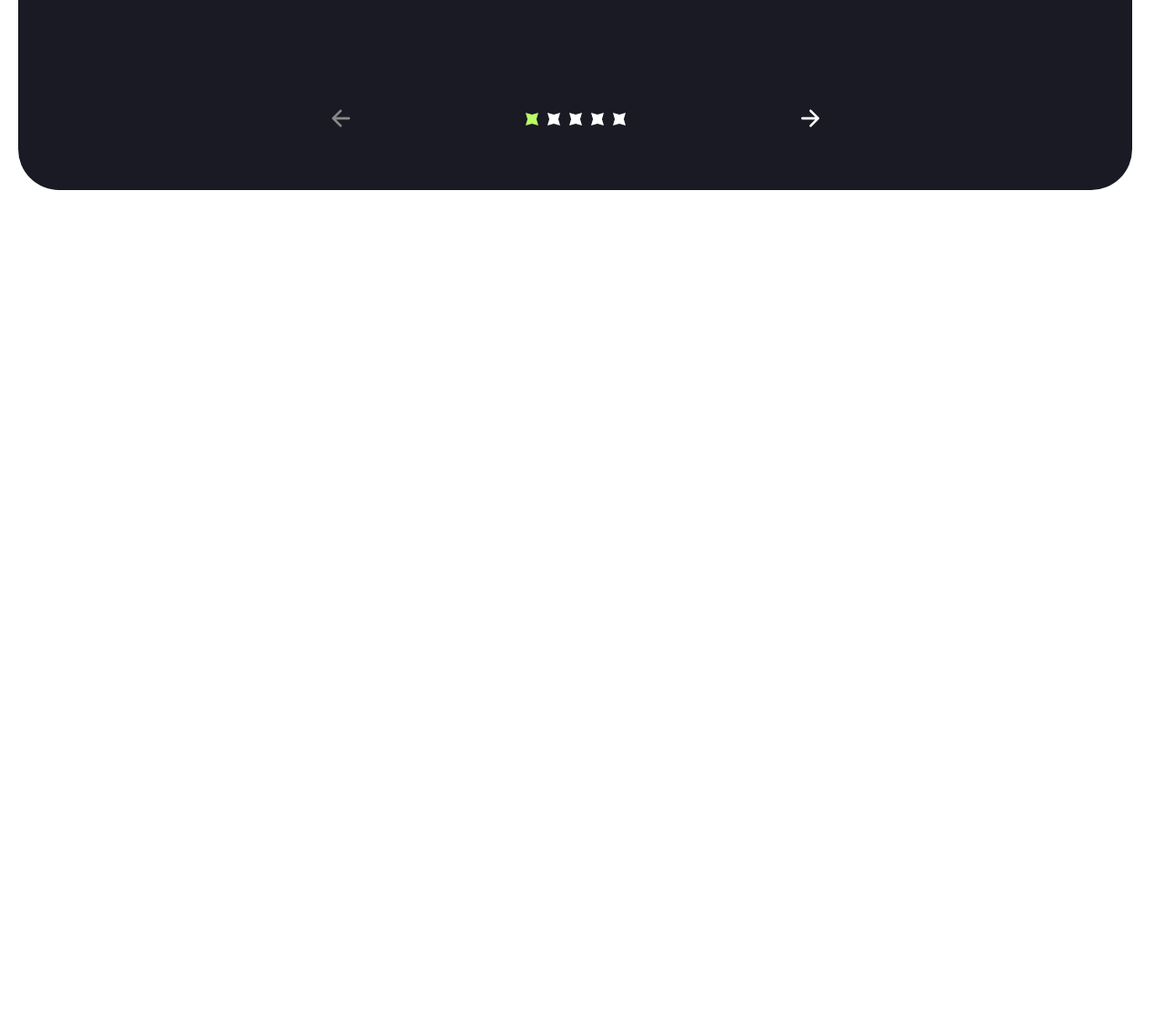
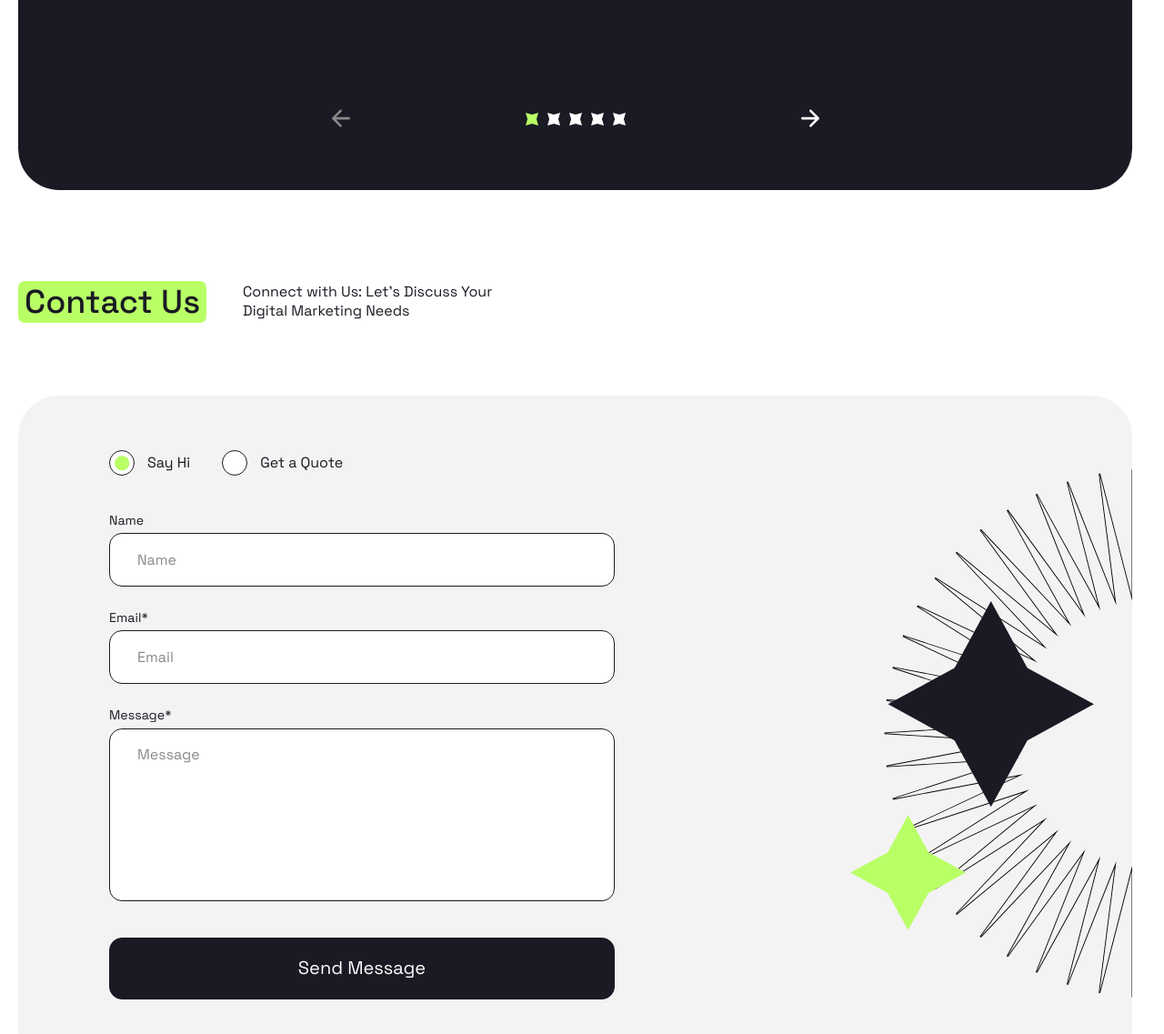
Before and after one commit to Kat-nik/positivus, a plain HTML site: page index.html in a window 1280 px wide. Shown: the part 6171-7308 px from the top of the page at 91% size. Before the commit the page ends 6430 px from the top, so only its background shows below. Drawn offline with Linux system fonts and the light colour scheme.

Commit message:
feat: contacts section

```diff
--- a/index.html
+++ b/index.html
@@ -732,6 +732,86 @@
         </div>
       </div>
     </section>
+
+    <section class="section container">
+      <header class="section__header">
+        <h2 class="section__title puddle-bg">Contact Us</h2>
+        <div class="section__description">
+          <p>Connect with Us: Let's Discuss Your<br>Digital Marketing Needs</p>
+        </div>
+      </header>
+
+      <div class="section__body">
+        <div class="contacts">
+          <form action="" class="contacts__form">
+            <fieldset class="contacts__request-types radios">
+              <legend class="radios__title visually-hidden">Request type</legend>
+              <label class="radios__item radio">
+                <input
+                  class="radio__input visually-hidden"
+                  type="radio"
+                  name="request-type"
+                  value="Say Hi"
+                  checked
+                >
+                <span class="radio__emulator"></span>
+                <span class="radio__label">Say Hi</span>
+              </label>
+
+              <label class="radios__item radio">
+                <input
+                  class="radio__input visually-hidden"
+                  type="radio"
+                  name="request-type"
+                  value="Get a Quote"
+                >
+                <span class="radio__emulator"></span>
+                <span class="radio__label">Get a Quote</span>
+              </label>
+            </fieldset>
+
+            <div class="contacts__body">
+              <div class="contacts__field field">
+                <label class="field__label" for="name">Name</label>
+                <input
+                  class="field__input"
+                  id="name"
+                  name="name"
+                  type="text"
+                  placeholder="Name"
+                >
+              </div>
+
+              <div class="contacts__field field">
+                <label class="field__label" for="email">Email*</label>
+                <input
+                  class="field__input"
+                  id="email"
+                  name="email"
+                  type="email"
+                  placeholder="Email"
+                  required
+                >
+              </div>
+
+              <div class="contacts__field field">
+                <label class="field__label" for="message">Message*</label>
+                <textarea
+                  class="field__input field__input--textarea"
+                  id="message"
+                  name="message"
+                  type="text"
+                  placeholder="Message"
+                  required
+                ></textarea>
+              </div>
+            </div>
+
+            <button class="contacts__button button" type="submit">Send Message</button>
+          </form>
+        </div>
+      </div>
+    </section>
   </main>
 
   <dialog class="mobile-overlay visible-mobile" id="mobileOverlay">
--- /dev/null
+++ b/styles/blocks/_contacts.scss
@@ -0,0 +1,70 @@
+.contacts {
+  position: relative;
+  overflow-x: hidden;
+
+  @include mobile-above {
+    padding: 60px 100px 80px;
+    background-color: var(--color-gray);
+    border-radius: var(--border-radius-large);
+  }
+
+  &::after {
+    --contactsImageOffsetY: 62px;
+
+    content: '';
+    position: absolute;
+    top: 50%;
+    left: 100%;
+    translate: -50% -50%;
+    height: calc(100% - var(--contactsImageOffsetY) * 2);
+    aspect-ratio: 1;
+    background: url('../../images/contacts-bg.svg') center/contain no-repeat;
+
+    @include tablet {
+      display: none;
+    }
+  }
+
+  &__form {
+    display: flex;
+    flex-direction: column;
+
+    @include tablet-above {
+      max-width: 556px;
+    }
+
+    @include mobile-above {
+      row-gap: 40px;
+    }
+  }
+
+  &__body {
+    display: flex;
+    flex-direction: column;
+    row-gap: 25px;
+
+    @include mobile {
+      row-gap: 20px;
+      margin-bottom: 30px;
+      padding: 10px 30px 50px;
+    }
+  }
+
+  &__request-types,
+  &__body {
+    @include mobile {
+      background-color: var(--color-gray);
+      border-radius: 0 0 var(--border-radius-large) var(--border-radius-large);
+    }
+  }
+
+    &__request-types {
+    @include mobile {
+      padding: 40px 52px 36px;
+      border-radius: var(--border-radius-large) var(--border-radius-large) 0 0;
+      display: flex;
+      justify-content: center;
+      align-items: center;
+    }
+  }
+}
--- /dev/null
+++ b/styles/blocks/_field.scss
@@ -0,0 +1,49 @@
+.field {
+  display: flex;
+  flex-direction: column;
+  align-items: start;
+  row-gap: 5px;
+
+  @include mobile {
+    row-gap: 10px;
+  }
+
+  &__label {
+    @include fluid-text(16, 14);
+  }
+
+  &__input {
+    width: 100%;
+    height: var(--input-hight);
+    padding-inline: 30px;
+    border: var(--border);
+    border-radius: var(--border-radius);
+
+    @include hover {
+      background-color: var(--color-accent);
+    }
+
+    @include mobile {
+      padding-inline: 20px;
+    }
+
+    &:focus {
+      border-color: var(--color-accent);
+      outline: none;
+    }
+
+    &::placeholder {
+      color: var(--color-gray-alt);
+    }
+
+    &--textarea {
+      height: 190px;
+      padding-block: 18px;
+      resize: none;
+
+      @include mobile {
+        height: 132px;
+      }
+    }
+  }
+}
--- /dev/null
+++ b/styles/blocks/_radio.scss
@@ -0,0 +1,36 @@
+.radio {
+  display: flex;
+  align-items: center;
+  column-gap: 14px;
+  transition-duration: var(--transition-duration);
+
+  @include hover {
+    opacity: 0.6;
+  }
+
+  &__input {
+    &:not(:checked) + .radio__emulator::after {
+      opacity: 0;
+    }
+  }
+
+  &__emulator {
+    @include flex-center;
+    @include square(28px);
+
+    position: relative;
+    background-color: var(--color-light);
+    border: var(--border);
+    border-radius: 50%;
+
+    &::after {
+      @include abc-center;
+      @include square(60%);
+
+      content: '';
+      background-color: var(--color-accent);
+      border-radius: inherit;
+      transition-duration: var(--transition-duration);
+    }
+  }
+}
--- /dev/null
+++ b/styles/blocks/_radios.scss
@@ -0,0 +1,4 @@
+.radios {
+  display: flex;
+  gap: 35px;
+}
--- a/styles/styles.scss
+++ b/styles/styles.scss
@@ -8,6 +8,9 @@
   'globals';
 
 @import
+  'blocks/field',
+  'blocks/radios',
+  'blocks/radio',
   'blocks/button',
   'blocks/grid',
   'blocks/burger-button',
@@ -26,4 +29,5 @@
   'blocks/team-card',
   'blocks/pagination',
   'blocks/testimonials',
-  'blocks/testimonials-card';
+  'blocks/testimonials-card',
+  'blocks/contacts';
```
Also changed, not shown: images/contacts-bg.svg (added), styles/styles.min.css, 1 other file.
